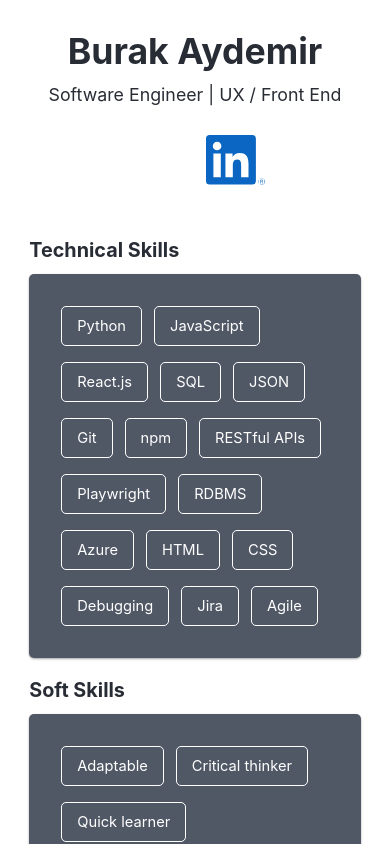
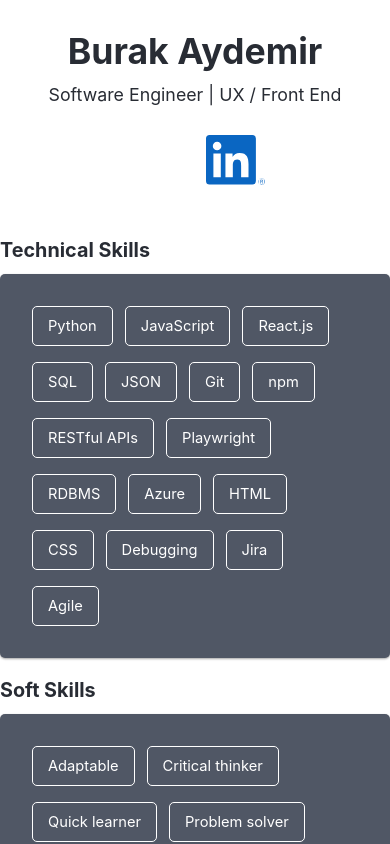
Before and after one commit to BurakAy/burakay.github.io, a React (Create React App) app: page / in a window 390 px wide. Shown: the top 844 px of the page. Built offline with nearby package versions, Linux system fonts and the light colour scheme; no server answers.

Commit message:
Changed class names for better reusability

```diff
--- a/src/App.css
+++ b/src/App.css
@@ -16,7 +16,7 @@
   color: #282c34;
 }
 
-.App-skill-panels {
+.App-panels {
   margin: 0 auto 2rem;
   width: 70vw;
   display: flex;
@@ -24,14 +24,22 @@
   column-gap: 2rem;
 }
 
+.section-title {
+  font-size: calc(12px + 2vmin);
+  text-align: left;
+  color: #282c34;
+  text-transform: capitalize;
+  margin-bottom: .75rem;
+}
+
 @media screen and (max-width: 980px) {
-  .App-skill-panels {
+  .App-panels {
     width: 80vw;
   }
 }
 
 @media screen and (max-width: 680px) {
-  .App-skill-panels {
+  .App-panels {
     width: 85vw;
   }
 }
@@ -41,7 +49,7 @@
     background-color: #282c34;
   }
 
-  .App-header {
+  .App-header, .section-title {
     color: #ffffff;
   }
 }
```
